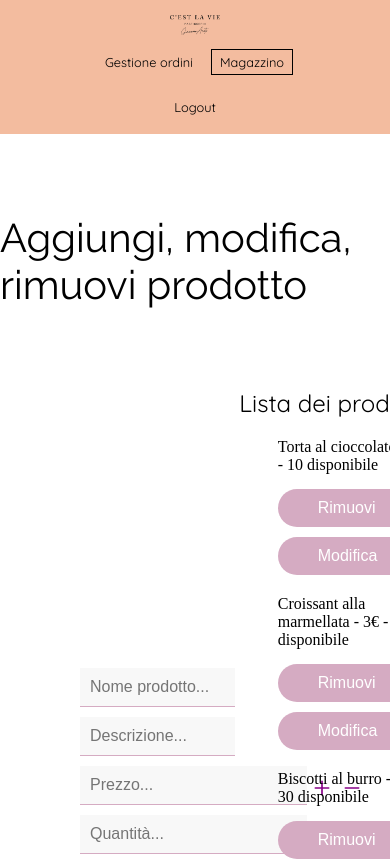
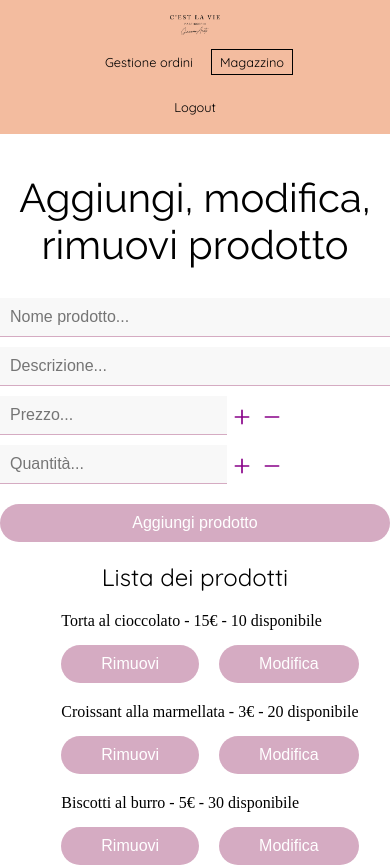
Before and after one commit to RobyC0ding/PW4_Gruppo6_Frontend, a Next.js app in the folder cest_la_vie/: page /magazzino in a window 390 px wide. Shown: the top 867 px of the page. Built offline with nearby package versions, Linux system fonts and the light colour scheme.

Commit message:
responsive pagina magazzino

```diff
--- a/cest_la_vie/app/magazzino/page.module.css
+++ b/cest_la_vie/app/magazzino/page.module.css
@@ -7,12 +7,12 @@
     gap: 80px; /* Aggiungi spazio tra le colonne */
 }
 
-.ch1{
+.ch1 {
     display: flex;
     justify-content: center;
 }
 
-.h1{
+.h1 {
     font-family: 'Raleway';
     font-size: 40px;
     font-weight: 400;
@@ -43,7 +43,7 @@
     font-family: 'Quicksand', sans-serif;
 }
 
-.containerForm{
+.containerForm {
     display: flex;
     align-items: center;
 }
@@ -73,7 +73,7 @@
     transition: 0.3s ease;
 }
 
-.button:hover{
+.button:hover {
     background-color: #b08ac3;
 }
 
@@ -108,43 +108,66 @@
     transition: 0.3s ease;
 }
 
-.deleteButton:hover{
+.deleteButton:hover {
     background-color: #b08ac3;
 }
 
-.editButton:hover{
+.editButton:hover {
     background-color: #b08ac3;
 }
 
-.containerForm{
+.containerForm {
     display: flex;
     margin-bottom: 40px;
 }
 
-.plus{
+.plus {
     width: 20px;
     height: 20px;
 }
 
-.minus{
+.minus {
     width: 20px;
     height: 20px;
 }
 
-.quantityWrapper{
+.quantityWrapper {
     display: flex;
     align-items: center;
 }
 
-.quantityButton{
+.quantityButton {
     background-color: white;
     border: none;
     cursor: pointer;
 }
 
-.stylebutton{
+.stylebutton {
     display: flex;
     gap: 10px;
     padding-top: 17px;
     padding-left: 5px;
 }
+
+@media (max-width: 767px) {
+    .container {
+        margin-top: 40px;
+        gap: 20px;
+    }
+
+    .h1 {
+        text-align: center;
+    }
+
+    .inputContainer, .productContainer {
+        width: 100%;
+        padding-left: 0;
+        margin-right: 20px;
+        margin-left: 20px;
+    }
+
+    .containerForm {
+        flex-direction: column;
+        margin-bottom: 20px;
+    }
+}
```
